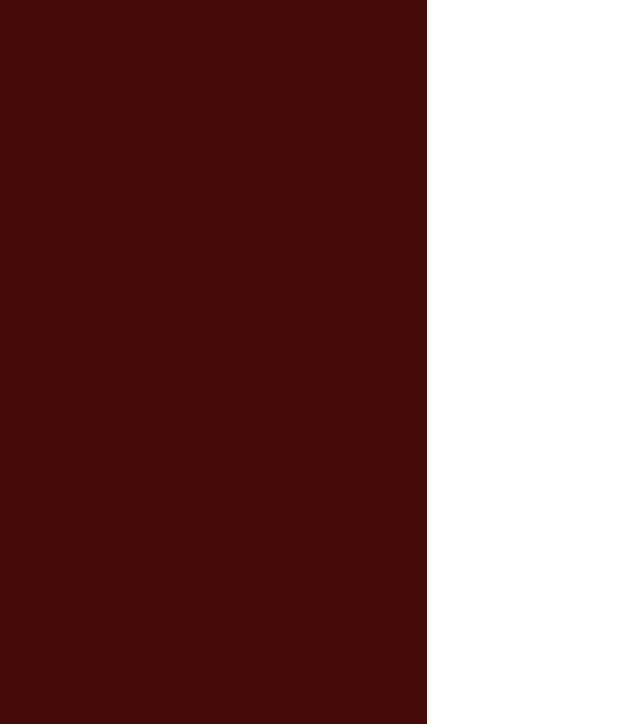
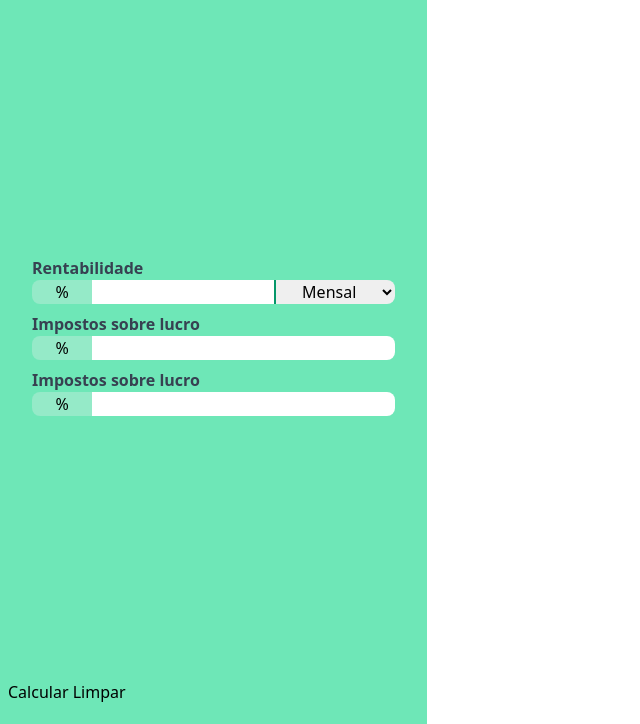
Before and after one commit to murilpcarneiro/calculadora_de_investimentos, a website built with Vite: page index.html in a window 1280 px wide. Shown: the part 76-800 px from the top of the page, without its empty margins (0-640 px from the left). Built offline with nearby package versions, Linux system fonts and the light colour scheme.

Commit message:
estágio inicial da barra lateral

```diff
--- a/index.html
+++ b/index.html
@@ -9,8 +9,45 @@
 </head>
 
 <body class="h-dvh grid grid-rows-2 grid-cols-3">
-  <aside class="bg-red-950 row-span-2">
-    <h1>Calculadora de Investimentos</h1>
+  <aside class="flex flex-col justify-between bg-emerald-300 row-span-2 py-5 px-2">
+    <h1 class="text-2xl font-bold px-6 py-2">Calculadora de Investimentos</h1>
+    <!-- Formulário -->
+    <form class="w-full">
+      <!-- Rentabilidade -->
+      <div class="flex w-full flex-col px-6 my-2">
+        <label for="return-rate" class="font-bold text-gray-700">Rentabilidade</label>
+        <div class="flex">
+          <input value="%" class="w-1/6 text-center rounded-l-lg" type="text" disabled>
+          <input type="number" class="w-1/2 " id="return-rate">
+          <select id="evaluation-period"
+            class="w-1/3 rounded-r-lg text-center border-l-2 border-emerald-600 hover:bg-emerald-950 hover:text-slate-200">
+            <option value="monthly">Mensal</option>
+            <option value="yearly">Anual</option>
+          </select>
+        </div>
+      </div>
+      <!-- Imposto sobre lucro -->
+      <div class="flex w-full flex-col px-6 my-2">
+        <label for="return-rate" class="font-bold text-gray-700">Impostos sobre lucro</label>
+        <div class="flex">
+          <input value="%" class="w-1/6 text-center rounded-l-lg" type="text" disabled>
+          <input type="number" class="w-5/6 rounded-r-lg " id="return-rate">
+        </div>
+      </div>
+      <!-- Imposto sobre lucro -->
+      <div class="flex w-full flex-col px-6 my-2">
+        <label for="return-rate" class="font-bold text-gray-700">Impostos sobre lucro</label>
+        <div class="flex">
+          <input value="%" class="w-1/6 text-center rounded-l-lg" type="text" disabled>
+          <input type="number" class="w-5/6 rounded-r-lg " id="return-rate">
+        </div>
+      </div>
+    </form>
+
+    <div>
+      <button>Calcular</button>
+      <button>Limpar</button>
+    </div>
   </aside>
   <main>
     <p>Resultados</p>
--- a/package.json
+++ b/package.json
@@ -13,5 +13,8 @@
     "postcss": "^8.4.49",
     "tailwindcss": "^3.4.17",
     "vite": "^6.0.5"
+  },
+  "dependencies": {
+    "calculadora_de_investimentos": "file:"
   }
 }
```
Also changed, not shown: 1 other file.
